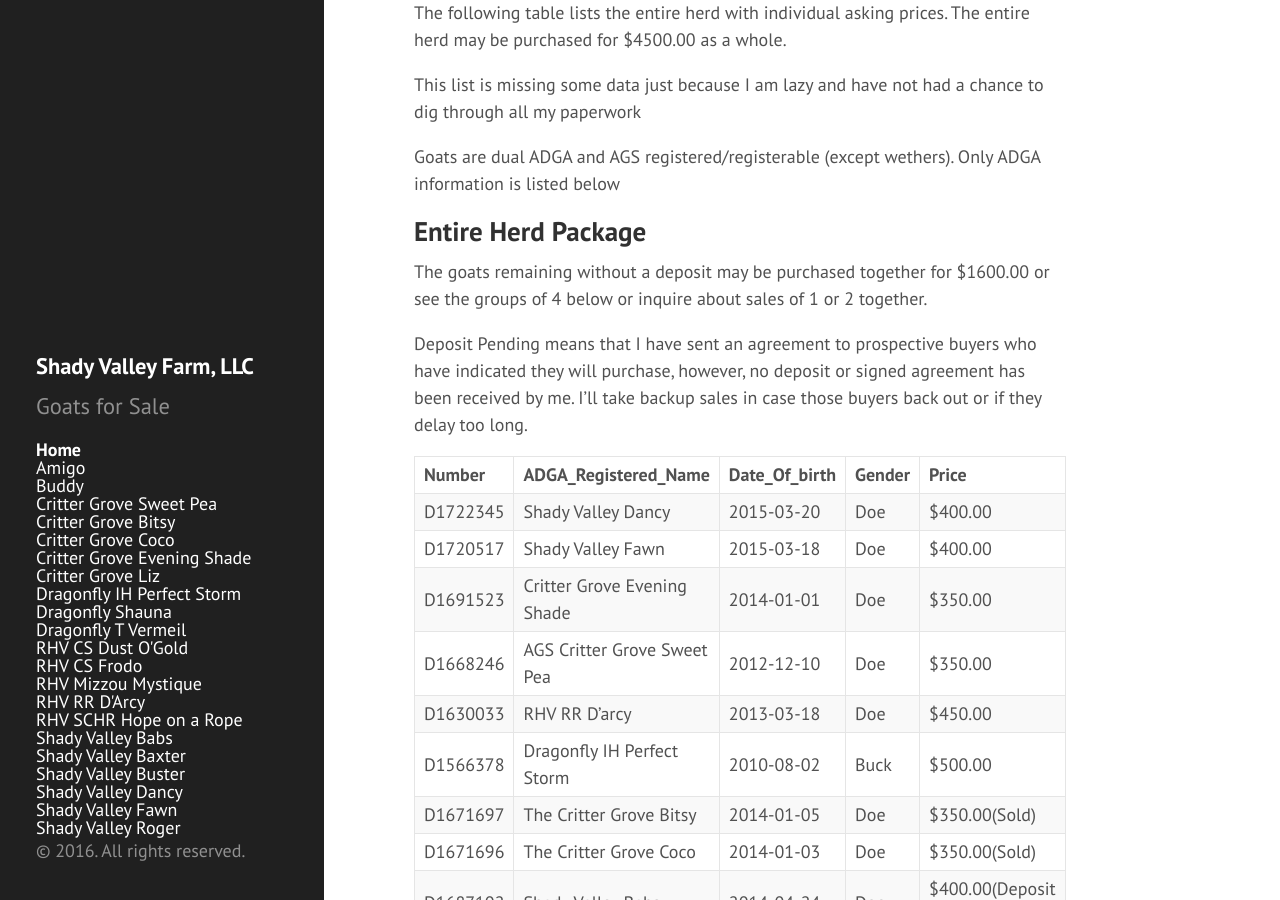
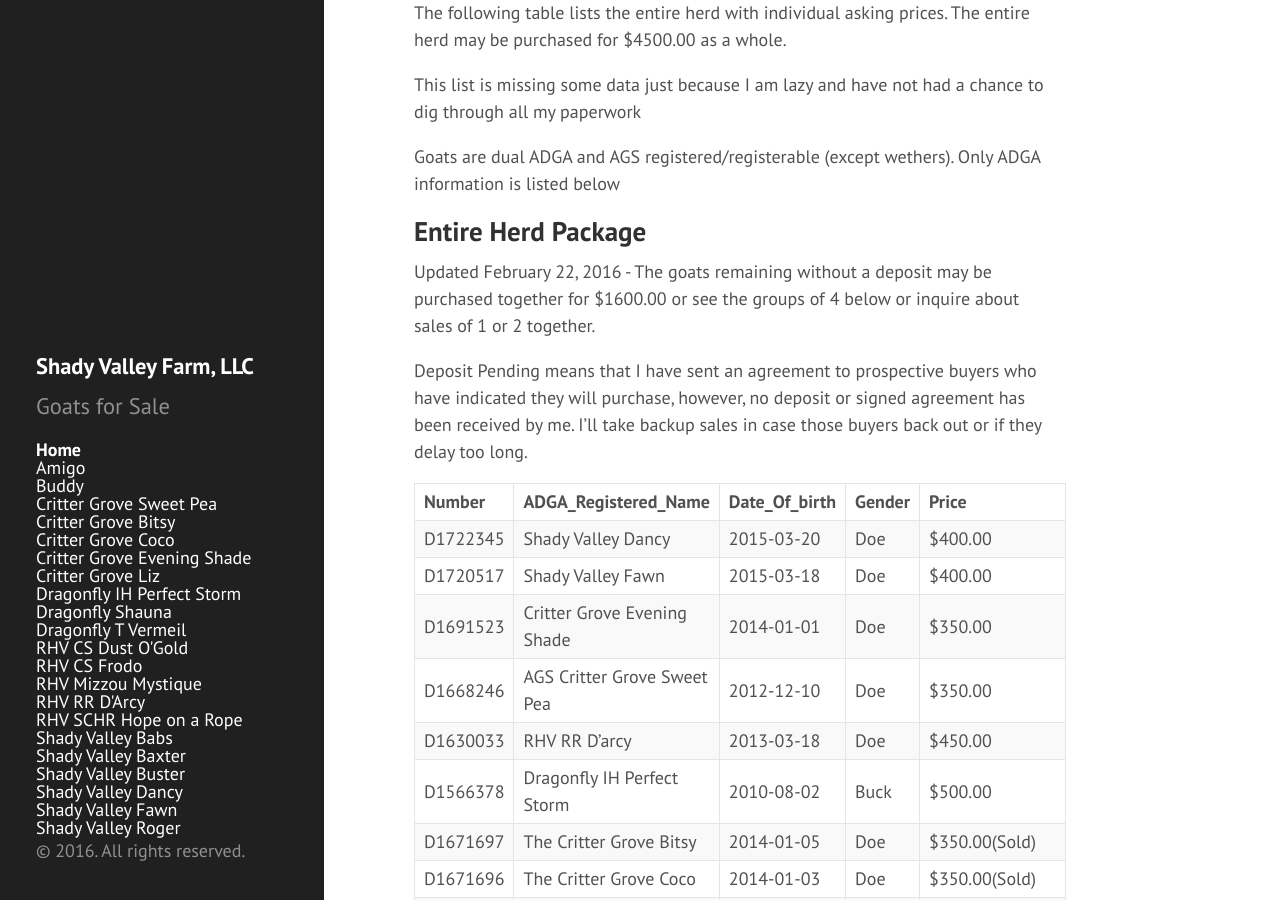
Before and after one commit to shadyvalleyfarm/shadyvalleyfarm.github.io, a Jekyll site: the page built from index.md, in a window 1280 px wide and 900 px high, scrolled down 593 px. Built offline with Jekyll 4.4.1, drawn with Linux system fonts in a browser that asks for light colours; Markdown is read by kramdown in place of the engine named in the settings.

Commit message:
Update updated date

```diff
--- a/index.md
+++ b/index.md
@@ -31,7 +31,7 @@ Goats are dual ADGA and AGS registered/registerable (except wethers). Only ADGA
 
 ## Entire Herd Package
 
-The goats remaining without a deposit may be purchased together for $1600.00 or see the groups of 4 below or inquire about sales of 1 or 2 together.
+Updated February 22, 2016 - The goats remaining without a deposit may be purchased together for $1600.00 or see the groups of 4 below or inquire about sales of 1 or 2 together.
 
 Deposit Pending means that I have sent an agreement to prospective buyers who have indicated they will purchase, however, no deposit or signed agreement has been received by me. I'll take backup
 sales in case those buyers back out or if they delay too long.
```
